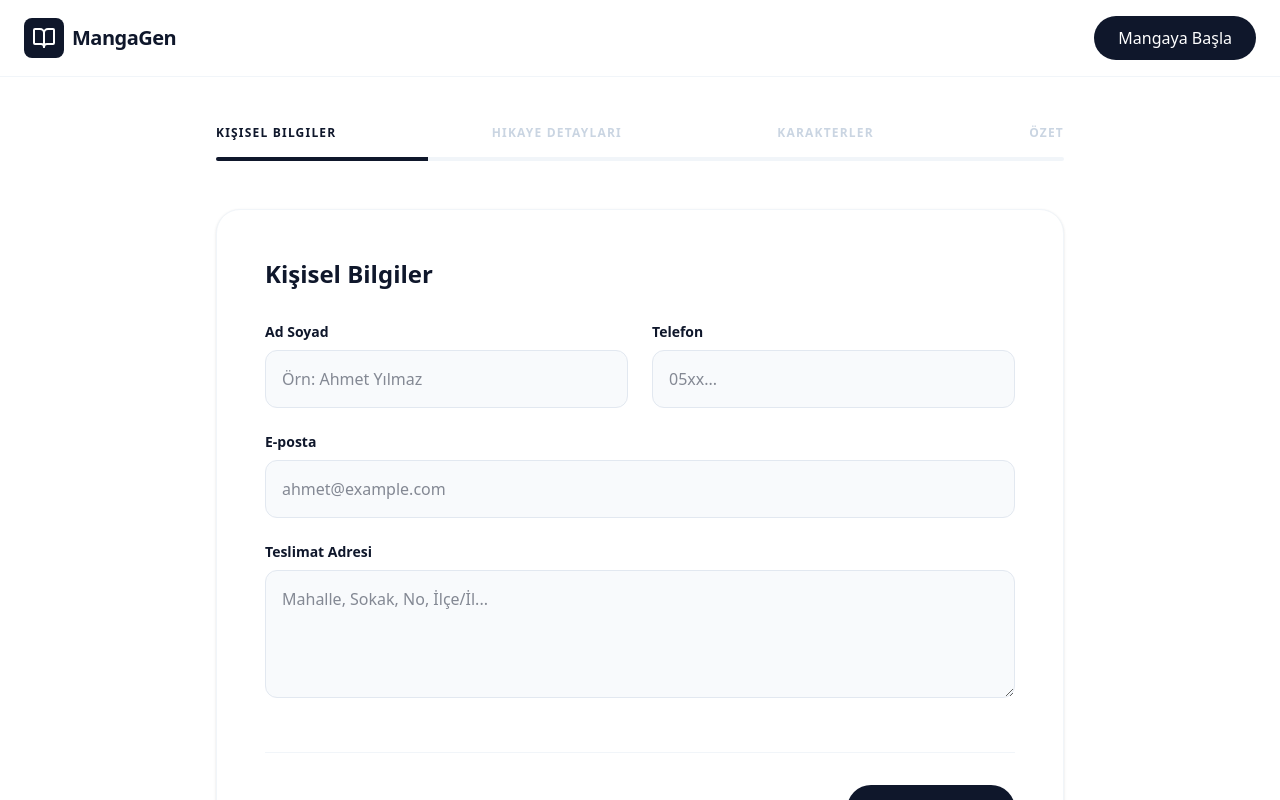
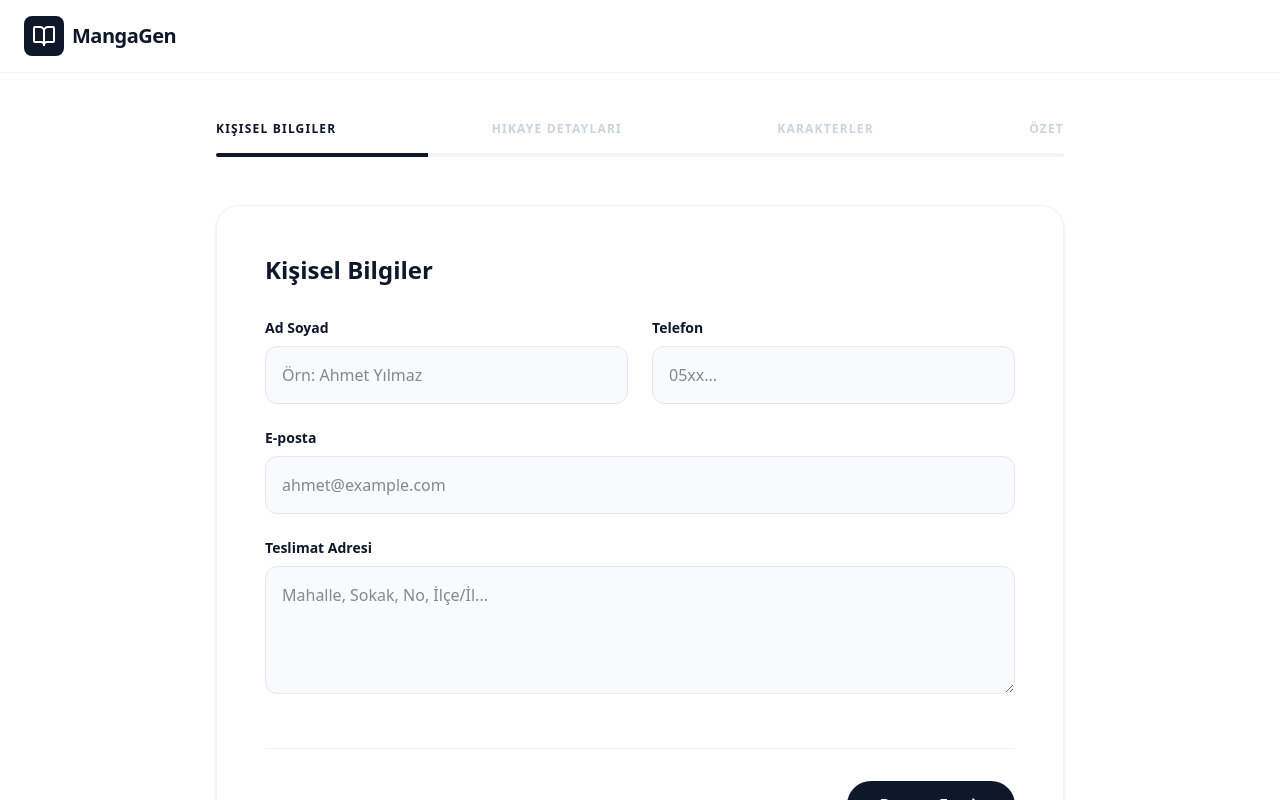
Before and after one commit to ayinserhat20-collab/serhatmangagen, a React (Vite) app: page /order in a window 1280 px wide. Shown: the top 800 px of the page. Built offline with nearby package versions, Linux system fonts and the light colour scheme.

Commit message:
chore: remove header cta and update premium qr card text

```diff
--- a/src/components/Navbar.tsx
+++ b/src/components/Navbar.tsx
@@ -11,12 +11,6 @@ export default function Navbar() {
           </div>
           <span className="text-xl font-bold tracking-tight">MangaGen</span>
         </Link>
-        <Link
-          to="/order"
-          className="bg-slate-900 text-white px-6 py-2.5 rounded-full font-medium hover:bg-slate-800 transition-all hover:scale-105 active:scale-95"
-        >
-          Mangaya Başla
-        </Link>
       </div>
     </nav>
   );
--- a/src/components/PricingSection.tsx
+++ b/src/components/PricingSection.tsx
@@ -29,8 +29,7 @@ export default function PricingSection() {
                 "Parlak (laminasyonlu) kapak",
                 "Mini karakter kartı",
                 "Kişiye özel poster",
-                "Çift taraflı QR kart:\n• Ön: Manga proje sayfası\n• Arka: Kişiye özel şarkı",
-                "Mangadan oluşturulmuş kısa video edit",
+                "Çift Taraflı QR Kart:\n• Ön yüz: Mangadan oluşturulmuş sinematik video editine yönlendirir\n• Arka yüz: Size özel seçilmiş kişisel şarkıya yönlendirir",
                 "Daha detaylı çizim ve hikâye işleme"
             ],
             buttonText: "Premium Paketi Seç"
--- a/src/pages/OrderWizard.tsx
+++ b/src/pages/OrderWizard.tsx
@@ -178,8 +178,8 @@ export default function OrderWizard() {
                   <div className="p-6 bg-slate-50 border border-slate-200 rounded-2xl">
                     <h4 className="font-bold text-slate-900 mb-2">QR Kart İçeriği</h4>
                     <ul className="text-sm text-slate-600 space-y-1">
-                      <li>• <strong>Ön Yüz QR:</strong> Manga video editine yönlendirir.</li>
-                      <li>• <strong>Arka Yüz QR:</strong> Seçtiğiniz türde hazırlanan kişiye özel şarkıya yönlendirir.</li>
+                      <li>• <strong>Ön Yüz QR:</strong> Mangadan oluşturulmuş sinematik video editine yönlendirir.</li>
+                      <li>• <strong>Arka Yüz QR:</strong> Size özel seçilmiş kişisel şarkıya yönlendirir.</li>
                     </ul>
                   </div>
 
```
